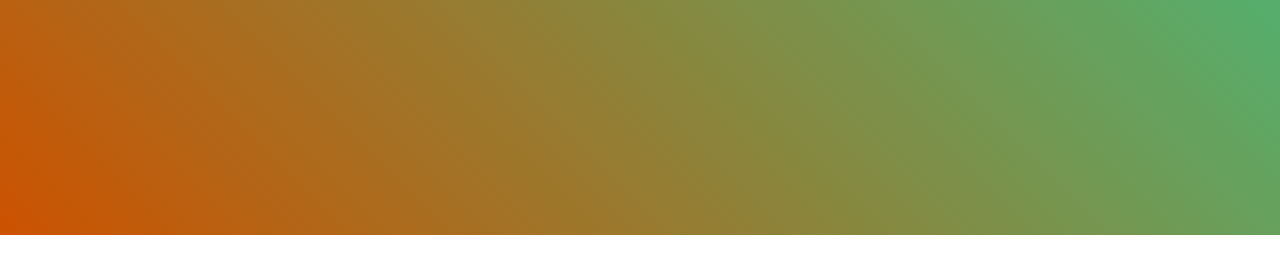
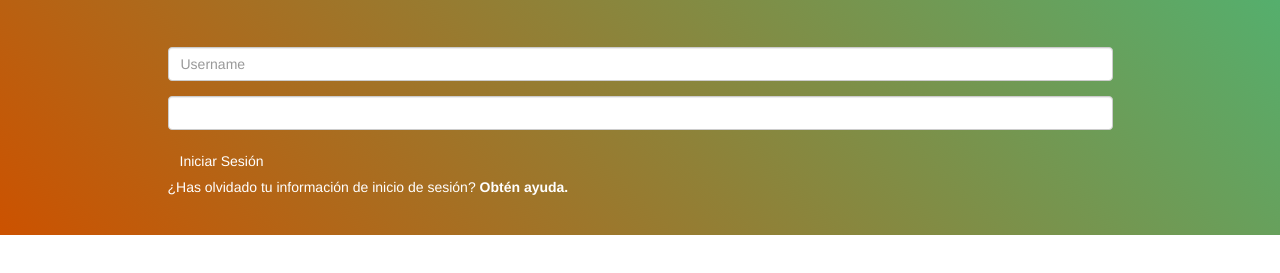
Before and after one commit to kumelkalen/insta-collage, a plain HTML site: page index.html in a window 1280 px wide. Shown: the part 265-538 px from the top of the page. Drawn offline with Linux system fonts and the light colour scheme.

Commit message:
Agregamos un párrafo con un link

```diff
--- a/assets/css/main.css
+++ b/assets/css/main.css
@@ -19,7 +19,17 @@
 	background: none;
 }
 
+.btn:hover{
 
+}
+
+.white{
+	color:white;
+}
+.white a{
+	color:white;
+	font-weight: bold;
+}
 
 #bienvenida img {
 	-webkit-filter: invert(100%);
--- a/index.html
+++ b/index.html
@@ -12,6 +12,7 @@
 	<!-- First Section -->
 	<section id="bienvenida">
 		<div class="container">
+		<!-- Div dropdown -->
 			<div class="row">
 				<div class="col-xs-12 text-center">
 					<div class="btn-group">
@@ -28,12 +29,26 @@
 					</div><!-- Cierre boton -->
 				</div><!-- Cierre col-->
 			</div><!-- Cierre row -->
+			<!-- Div logo -->
 			<div class="row cont-portada">
 				<div class="col-xs-6 col-xs-offset-3 ">
 					<img src="assets/img/logo.png" alt="Logo instagram">
 				</div><!-- Cierre columna -->
 			</div><!-- Cierre row -->
-
+			<!-- Div  -->
+			<div class="row">
+				<div class="col-xs-10 col-xs-offset-1">
+					<form class="formulario data-toggle=" validator " role="form "">
+						<div class="form-group">
+							<input type="text" class="form-control" id="inputName" placeholder="Username" required>
+						</div>
+						<div class="form-group">
+							<input type="password" class="form-control" id="pwd" required>
+						</div>
+						<button id="btn-submit" type="submit" class="btn btn-primary">Iniciar Sesión</button>
+					</form>
+					<p class="white">¿Has olvidado tu información de inicio de sesión? <a href="#">Obtén ayuda.</a></p>
+				</div>
 
 		</div><!-- Cierre contenedor -->
 	</section>
```
